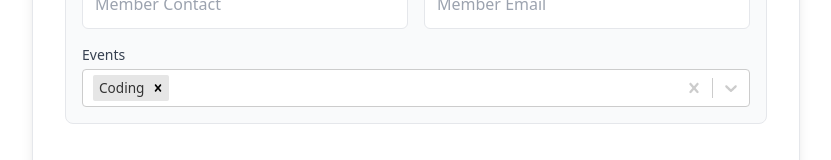
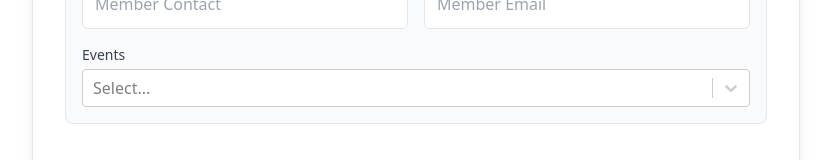
Before and after one commit to Phantom-TA/PLINTH--Registration, a React (Create React App) app in the folder frontend/: page /register in a window 1280 px wide. Shown: the part 459-619 px from the top of the page, without its empty margins (224-1055 px from the left). Built offline with nearby package versions, Linux system fonts and the light colour scheme.

Commit message:
Update FestBookingForm.jsx

```diff
--- a/frontend/src/FestBookingForm.jsx
+++ b/frontend/src/FestBookingForm.jsx
@@ -17,11 +17,41 @@ const FestBookingForm = () => {
   const navigate = useNavigate();
 
   const availableEvents = [
-    { value: 'Coding', label: 'Coding' },
-    { value: 'Hackathon', label: 'Hackathon' },
-    { value: 'Gaming', label: 'Gaming' },
-    { value: 'Music', label: 'Music' },
-    { value: 'Dance', label: 'Dance' },
+    { value: 'Coding Cascade', label: 'Coding Cascade' },
+    { value: 'Robowars', label: 'Robowars' },
+    { value: 'Robocup', label: 'Robocup' },
+    { value: 'Roborace', label: 'Roborace' },
+    { value: 'LNM Tech Expo', label: 'LNM Tech Expo' },
+    { value: 'Robo Transporter', label: 'Robo Transporter' },
+    { value: 'Maze Solver', label: 'Maze Solver' },
+    { value: 'RC Plane', label: 'RC Plane' },
+    { value: 'Micro Mouse', label: 'Micro Mouse' },
+    { value: 'Drone Racing', label: 'Drone Racing' },
+    { value: 'MotoBoat', label: 'MotoBoat' },
+    { value: 'Pitch on the Rocks', label: 'Pitch on the Rocks' },
+    { value: 'Bizminds', label: 'Bizminds' },
+    { value: 'Sustain-a-thon', label: 'Sustain-a-thon' },
+    { value: 'Idea-thon', label: 'Idea-thon' },
+    { value: 'IUPC', label: 'IUPC' },
+    { value: 'CP Duels', label: 'CP Duels' },
+    { value: 'Alice, Bob , Go!', label: 'Alice, Bob , Go!' },
+    { value: 'Enigma', label: 'Enigma' },
+    { value: 'Coding Cascade', label: 'Coding Cascade' },
+    { value: 'LNMHACKS 7.0', label: 'LNMHACKS 7.0' },
+    { value: 'Casecraft', label: 'Casecraft' },
+    { value: 'Brahmaand', label: 'Brahmaand' },
+    { value: 'Starpix', label: 'Starpix' },
+    { value: 'Dhoomketu', label: 'Dhoomketu' },
+    { value: 'Astromemia', label: 'Astromemia' },
+    { value: 'Brandwagon', label: 'Brandwagon' },
+    { value: 'Cryptex', label: 'Cryptex' },
+    { value: 'IPL Auction', label: 'IPL Auction' },
+    { value: 'MUN', label: 'MUN' },
+    { value: 'Change my mind', label: 'Change my mind' },
+    { value: 'Codecraft', label: 'Codecraft' },
+    { value: 'Creatifrenzy', label: 'Creatifrenzy' },
+    { value: 'BeatLab', label: 'BeatLab' },
+    { value: 'Pixelated wars', label: 'Pixelated wars' },
   ];
 
   const referralDiscounts = {
@@ -31,7 +61,7 @@ const FestBookingForm = () => {
   };
 
   const handleMemberAdd = () => {
-    setMembers([...members, { name: '', college: '', contact: '', email: '', events: ['Coding'] }]);
+    setMembers([...members, { name: '', college: '', contact: '', email: '', events: ['Coding Cascade'] }]);
   };
 
   const handleMemberRemove = (index) => {
```
